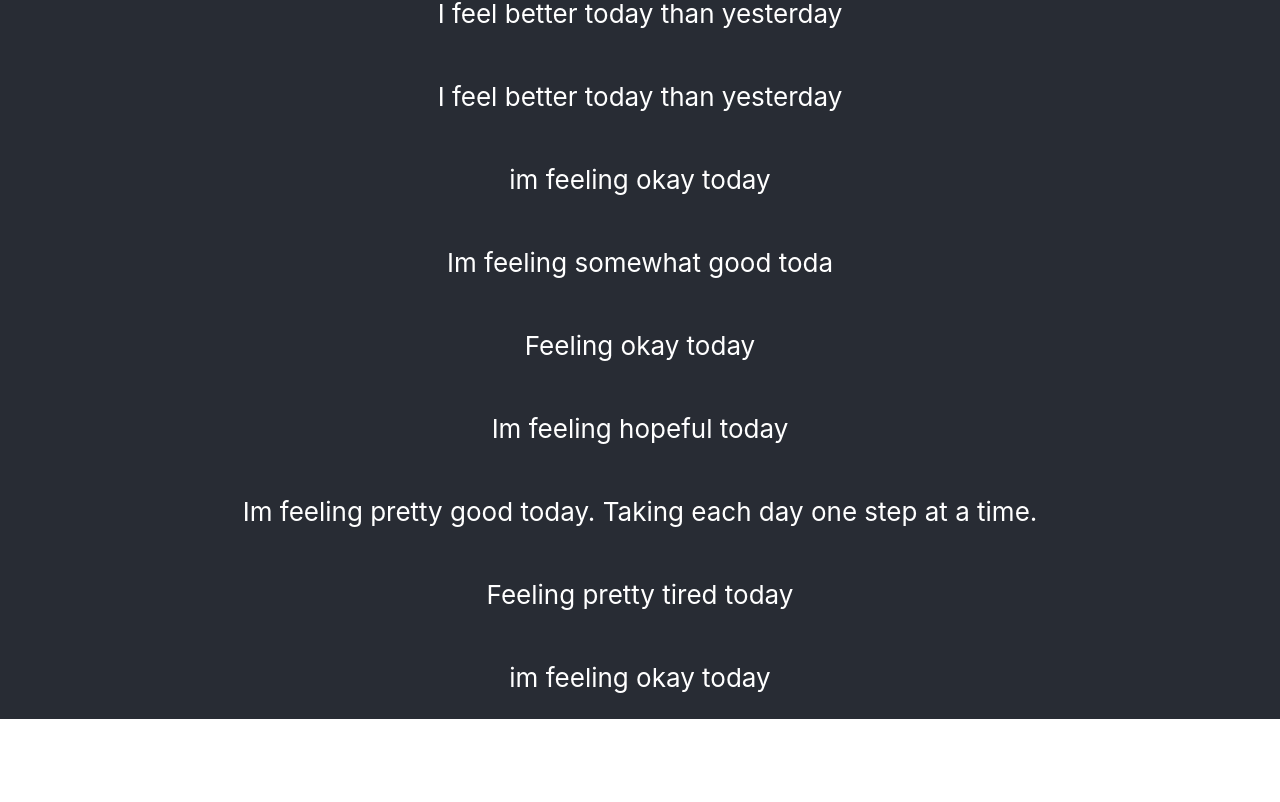
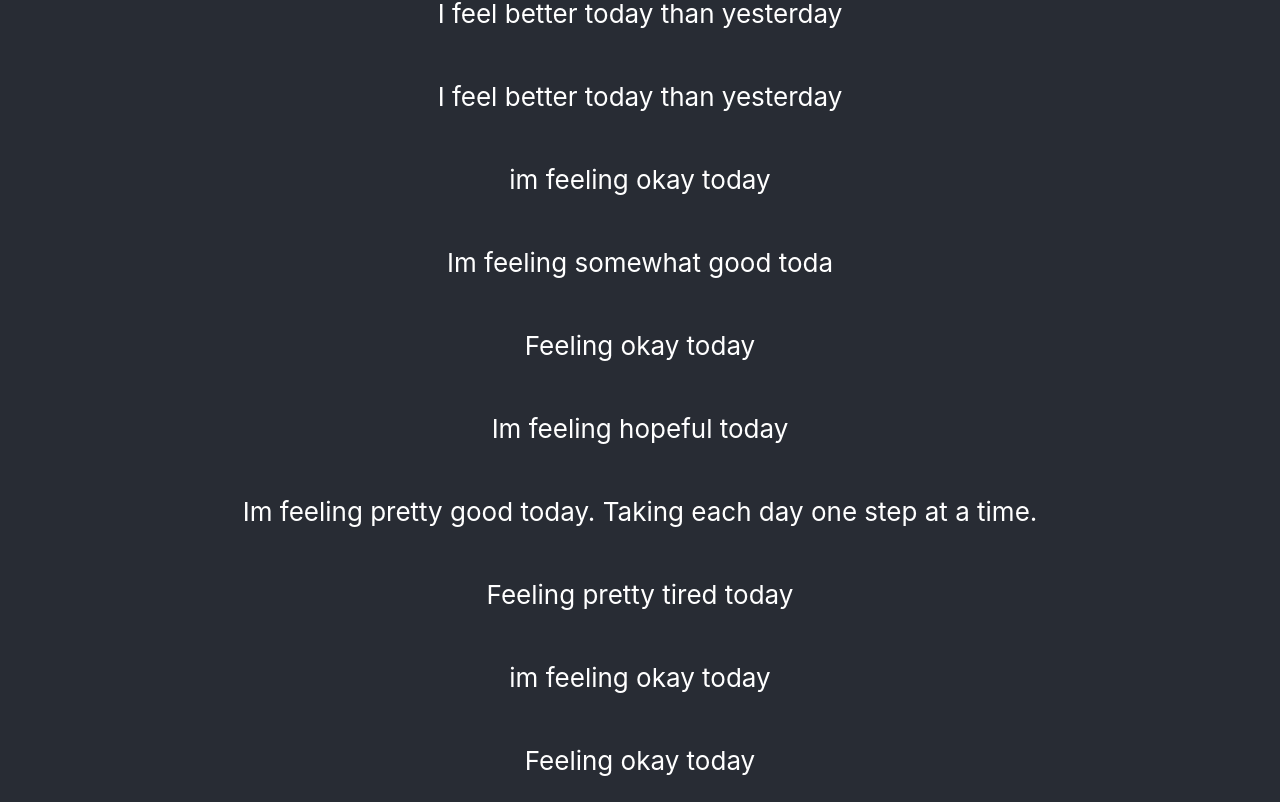
Before and after one commit to tyler-ray90/testing-05-18, a React (Create React App) app: page / in a window 1280 px wide. Shown: the part 2328-3130 px from the top of the page. Before the commit the page ends 3047 px from the top, so only its background shows below. Built offline with nearby package versions, Linux system fonts and the light colour scheme.

Commit message:
new commit

```diff
--- a/src/App.js
+++ b/src/App.js
@@ -46,6 +46,7 @@ function App() {
         <p>Im feeling pretty good today. Taking each day one step at a time.</p>
         <p>Feeling pretty tired today</p>
         <p>im feeling okay today </p>
+        <p>Feeling okay today</p>
 
       </header>
     </div>
```
